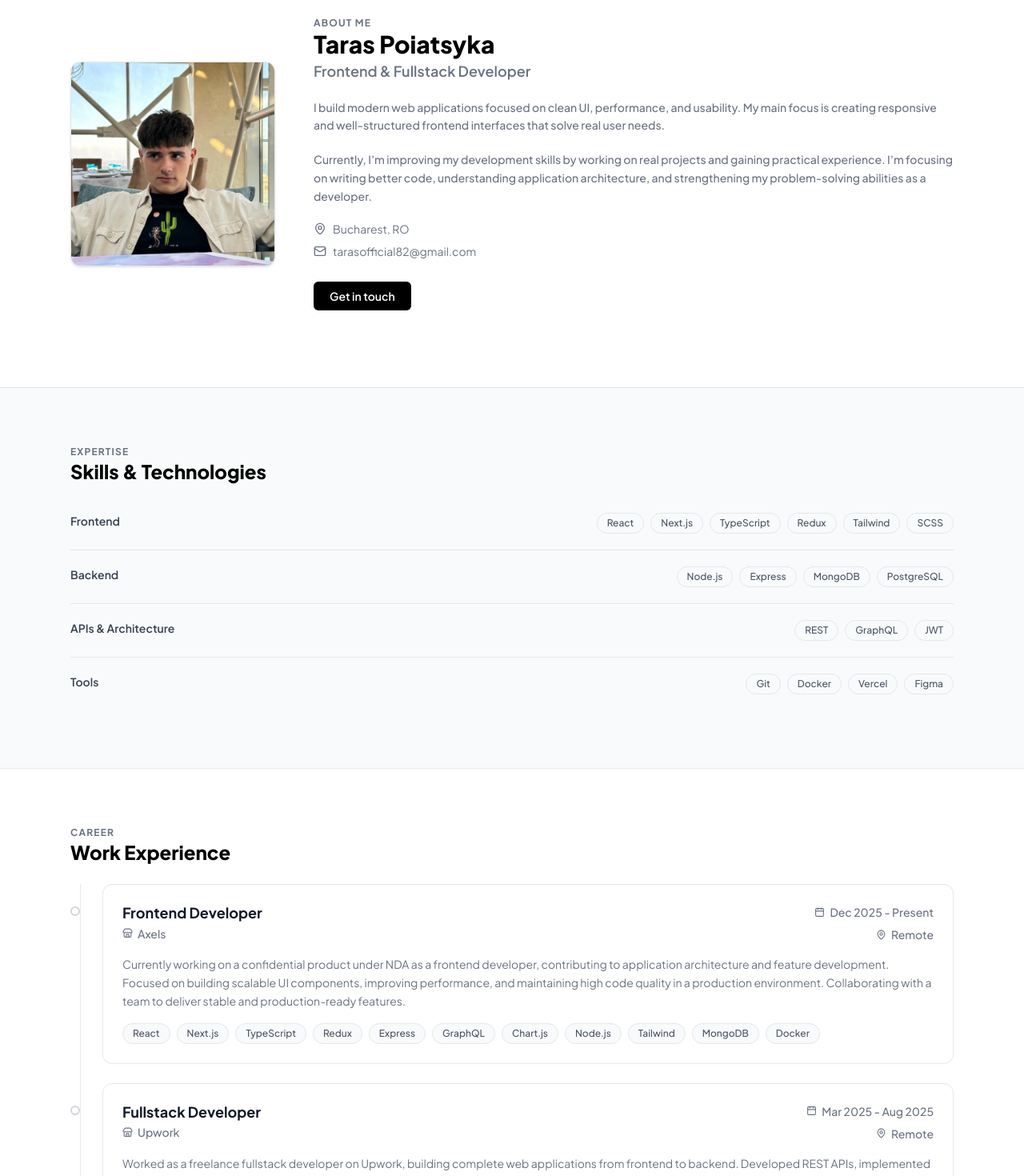
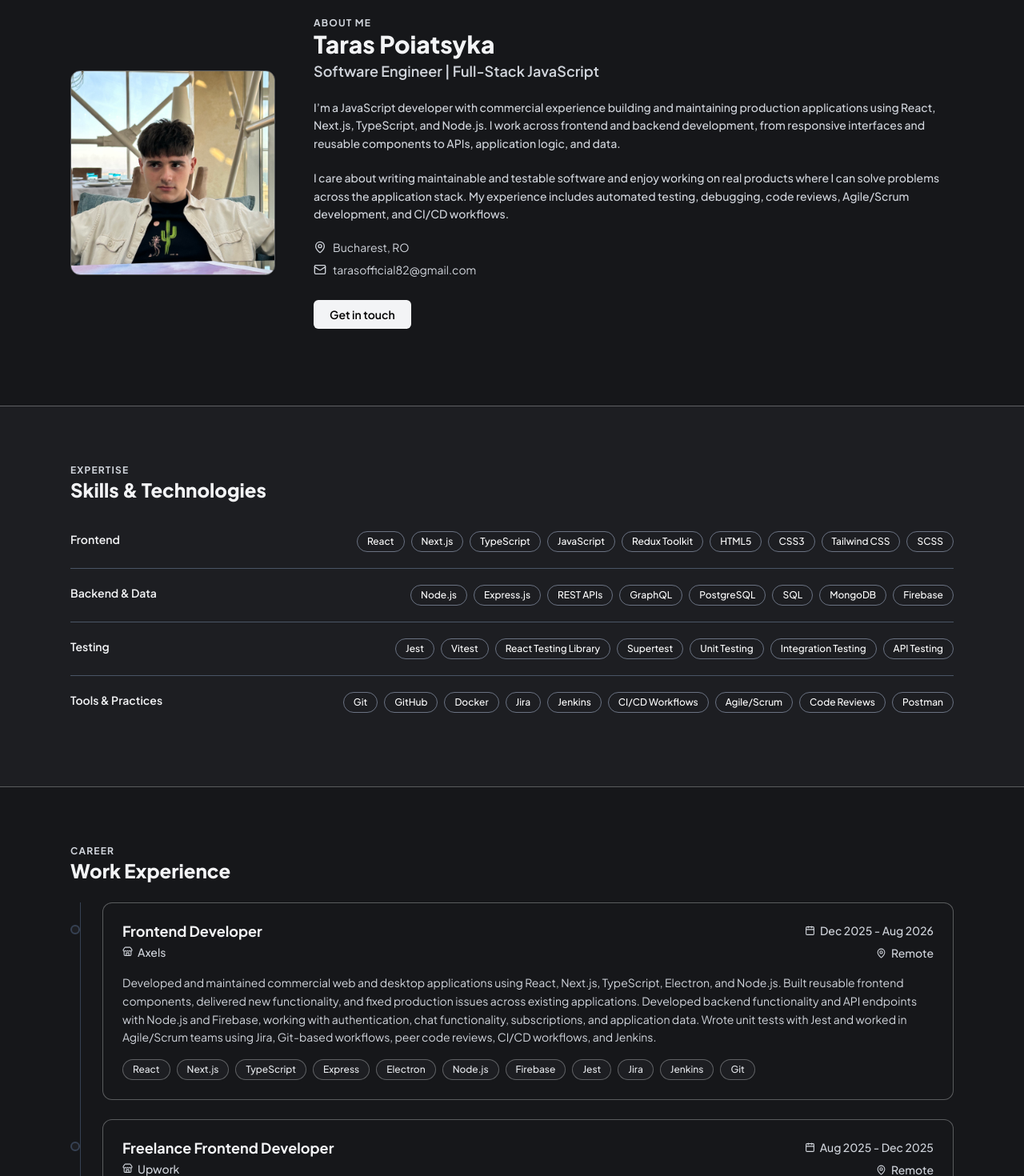
Before and after one commit to tvsxar/taras-portfolio, a Next.js app: page /about in a window 1280 px wide. Shown: the part 140-1610 px from the top of the page at 80% size. Built offline with nearby package versions, Linux system fonts and the light colour scheme.

Commit message:
fix: new technologies, title, description and CV

```diff
--- a/src/components/AboutHero.tsx
+++ b/src/components/AboutHero.tsx
@@ -30,18 +30,22 @@ function AboutHero() {
                         </h1>
 
                         <h2 className="text-sm md:text-lg font-semibold text-gray-500 dark:text-gray-300">
-                            Frontend & Fullstack Developer
+                            Software Engineer | Full-Stack JavaScript
                         </h2>
                     </div>
 
                     <p className="text-gray-500 text-xs md:text-sm font-medium leading-relaxed dark:text-gray-300">
-                        I build modern web applications focused on clean UI, performance, and usability.
-                        My main focus is creating responsive and well-structured frontend interfaces that solve real user needs.
+                        I’m a JavaScript developer with commercial experience building and maintaining
+                        production applications using React, Next.js, TypeScript, and Node.js. I work
+                        across frontend and backend development, from responsive interfaces and reusable
+                        components to APIs, application logic, and data.
                     </p>
 
                     <p className="text-gray-500 text-xs md:text-sm font-medium leading-relaxed dark:text-gray-300">
-                        Currently, I’m improving my development skills by working on real projects and gaining practical experience.
-                        I’m focusing on writing better code, understanding application architecture, and strengthening my problem-solving abilities as a developer.
+                        I care about writing maintainable and testable software and enjoy working on
+                        real products where I can solve problems across the application stack. My
+                        experience includes automated testing, debugging, code reviews, Agile/Scrum
+                        development, and CI/CD workflows.
                     </p>
 
                     <div className="flex flex-col gap-2">
--- a/src/components/Footer.tsx
+++ b/src/components/Footer.tsx
@@ -9,7 +9,7 @@ function Footer() {
                         </h3>
 
                         <p className="text-gray-600 dark:text-gray-300 text-sm mt-1">
-                            Fullstack Developer
+                            Software Engineer
                         </p>
                     </div>
 
--- a/src/components/HomeHero.tsx
+++ b/src/components/HomeHero.tsx
@@ -1,7 +1,7 @@
-import Link from 'next/link';
-import Image from 'next/image';
+import Link from "next/link";
+import Image from "next/image";
 
-import { Download, ArrowRight } from 'lucide-react';
+import { Download, ArrowRight } from "lucide-react";
 
 function HomeHero() {
     return (
@@ -22,19 +22,22 @@ function HomeHero() {
                     </h1>
 
                     <h2 className="text-lg md:text-xl font-semibold text-gray-500 dark:text-gray-300">
-                        Frontend & Fullstack Developer
+                        Software Engineer | Full-Stack JavaScript
                     </h2>
 
                     <p className="text-gray-500 text-sm md:text-base leading-relaxed dark:text-gray-300">
-                        Building modern web applications with clean UI and great performance.
+                        Building production web applications with React, Next.js,
+                        TypeScript, and Node.js.
                         <br />
-                        Frontend-focused Full-Stack Developer using React and Next.js.
-                        <br />
-                        Focused on creating scalable and user-friendly products.
+                        Experienced across frontend and backend development, APIs,
+                        databases, testing, and modern development workflows.
                     </p>
 
                     <div className="flex flex-col sm:flex-row items-start sm:items-center gap-4">
-                        <Link href='/projects' className="flex items-center gap-2 bg-black text-white px-6 py-3 rounded-md hover:bg-gray-800 transition text-sm font-medium cursor-pointer dark:bg-gray-100 dark:text-black hover:dark:bg-gray-200">
+                        <Link
+                            href="/projects"
+                            className="flex items-center gap-2 bg-black text-white px-6 py-3 rounded-md hover:bg-gray-800 transition text-sm font-medium cursor-pointer dark:bg-gray-100 dark:text-black hover:dark:bg-gray-200"
+                        >
                             View My Work
                             <ArrowRight size={16} />
                         </Link>
@@ -42,7 +45,8 @@ function HomeHero() {
                         <a
                             href="/Fullstack-Developer-CV.pdf"
                             download
-                            className="flex items-center gap-2 border border-gray-300 text-gray-700 px-6 py-3 rounded-md hover:bg-gray-100 transition text-sm font-medium cursor-pointer dark:text-gray-100 hover:dark:text-gray-300 hover:dark:bg-transparent dark:border-gray-500 hover:dark:border-gray-400">
+                            className="flex items-center gap-2 border border-gray-300 text-gray-700 px-6 py-3 rounded-md hover:bg-gray-100 transition text-sm font-medium cursor-pointer dark:text-gray-100 hover:dark:text-gray-300 hover:dark:bg-transparent dark:border-gray-500 hover:dark:border-gray-400"
+                        >
                             <Download size={16} />
                             Download CV
                         </a>
--- a/src/components/Navbar.tsx
+++ b/src/components/Navbar.tsx
@@ -20,6 +20,9 @@ function Navbar() {
     }
 
     useEffect(() => {
+        const media = window.matchMedia('(prefers-color-scheme: dark)');
+        document.documentElement.classList.toggle('dark', !media.matches);
+
         const handleClickOutside = (e: MouseEvent) => {
             if (menuRef.current && !menuRef.current.contains(e.target as Node)) {
                 setIsMobileMenuOpen(false);
--- a/src/components/SkillsSection.tsx
+++ b/src/components/SkillsSection.tsx
@@ -2,19 +2,56 @@ function SkillsSection() {
     const skills = [
         {
             title: "Frontend",
-            items: ["React", "Next.js", "TypeScript", "Redux", "Tailwind", "SCSS"]
+            items: [
+                "React",
+                "Next.js",
+                "TypeScript",
+                "JavaScript",
+                "Redux Toolkit",
+                "HTML5",
+                "CSS3",
+                "Tailwind CSS",
+                "SCSS"
+            ]
         },
         {
-            title: "Backend",
-            items: ["Node.js", "Express", "MongoDB", "PostgreSQL"]
+            title: "Backend & Data",
+            items: [
+                "Node.js",
+                "Express.js",
+                "REST APIs",
+                "GraphQL",
+                "PostgreSQL",
+                "SQL",
+                "MongoDB",
+                "Firebase"
+            ]
         },
         {
-            title: "APIs & Architecture",
-            items: ["REST", "GraphQL", "JWT"]
+            title: "Testing",
+            items: [
+                "Jest",
+                "Vitest",
+                "React Testing Library",
+                "Supertest",
+                "Unit Testing",
+                "Integration Testing",
+                "API Testing"
+            ]
         },
         {
-            title: "Tools",
-            items: ["Git", "Docker", "Vercel", "Figma"]
+            title: "Tools & Practices",
+            items: [
+                "Git",
+                "GitHub",
+                "Docker",
+                "Jira",
+                "Jenkins",
+                "CI/CD Workflows",
+                "Agile/Scrum",
+                "Code Reviews",
+                "Postman"
+            ]
         }
     ];
 
--- a/src/components/TechStack.tsx
+++ b/src/components/TechStack.tsx
@@ -3,17 +3,19 @@ function TechStack() {
         "React",
         "Next.js",
         "TypeScript",
+        "JavaScript",
         "Node.js",
-        "Express",
+        "Express.js",
         "MongoDB",
         "PostgreSQL",
-        "Tailwind",
+        "REST APIs",
         "GraphQL",
+        "Firebase",
+        "Tailwind CSS",
+        "Jest",
+        "Vitest",
         "Docker",
-        "Git",
-        "Figma",
-        "Vercel",
-        "REST APIs"
+        "Git"
     ];
 
     return (
--- a/src/data/careerData.ts
+++ b/src/data/careerData.ts
@@ -1,49 +1,42 @@
 export const careerData = [
     {
         id: 1,
-    title: "Frontend Developer",
+        title: "Freelance Frontend Developer",
         company: "Upwork",
-    duration: "Dec 2024 - Mar 2025",
+        duration: "Aug 2025 - Dec 2025",
         location: "Remote",
         description:
-      "Worked as a freelance frontend developer on Upwork, building responsive and modern web interfaces for different clients. Focused on creating clean UI implementations, improving user experience, and integrating REST APIs. Used React & JavaScript to deliver performant and maintainable frontend solutions.",
+            "Worked with clients on responsive web interfaces and existing applications, turning Figma designs into reusable React components and new UI functionality. Integrated REST APIs, implemented forms and client-side validation, handled asynchronous data flows, and made changes to existing Node.js and MongoDB functionality when required. Worked directly with clients to clarify requirements, estimate implementation effort, and deliver changes based on feedback.",
         techs: [
             "React",
+            "JavaScript",
+            "REST APIs",
             "SCSS",
-      "JavaScript",
+            "Node.js",
+            "MongoDB",
             "Git"
         ],
     },
     {
         id: 2,
-    title: "Fullstack Developer",
-    company: "Upwork",
-    duration: "Mar 2025 - Aug 2025",
+        title: "Frontend Developer",
+        company: "Axels",
+        duration: "Dec 2025 - Aug 2026",
         location: "Remote",
         description:
-      "Worked as a freelance fullstack developer on Upwork, building complete web applications from frontend to backend. Developed REST APIs, implemented authentication systems, and handled database integration with MongoDB and PostgreSQL. Focused on building scalable architecture, clean code structure, and reliable application logic.",
-    techs: ["React", "TypeScript", "Tailwind", "MongoDB", "PostgreSQL", "REST APIs",],
-  },
-  {
-    id: 3,
-    title: "Frontend Developer",
-    company: "Axels",
-    duration: "Dec 2025 - Present",
-    location: "Remote",
-    description:
-      "Currently working on a confidential product under NDA as a frontend developer, contributing to application architecture and feature development. Focused on building scalable UI components, improving performance, and maintaining high code quality in a production environment. Collaborating with a team to deliver stable and production-ready features.",
+            "Developed and maintained commercial web and desktop applications using React, Next.js, TypeScript, Electron, and Node.js. Built reusable frontend components, delivered new functionality, and fixed production issues across existing applications. Developed backend functionality and API endpoints with Node.js and Firebase, working with authentication, chat functionality, subscriptions, and application data. Wrote unit tests with Jest and worked in Agile/Scrum teams using Jira, Git-based workflows, peer code reviews, CI/CD workflows, and Jenkins.",
         techs: [
             "React",
             "Next.js",
             "TypeScript",
-      "Redux",
             "Express",
-      "GraphQL",
-      "Chart.js",
+            "Electron",
             "Node.js",
-      "Tailwind",
-      "MongoDB",
-      "Docker",
+            "Firebase",
+            "Jest",
+            "Jira",
+            "Jenkins",
+            "Git"
         ],
     },
 ];
```
Also changed, not shown: 2 other files (tests, documents, lock files or other folders). Lines whose indentation alone changed are shown as unchanged.
